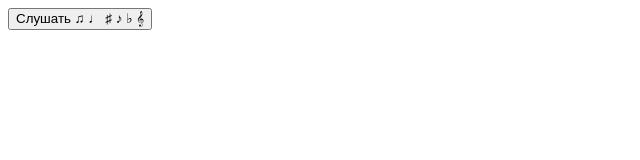
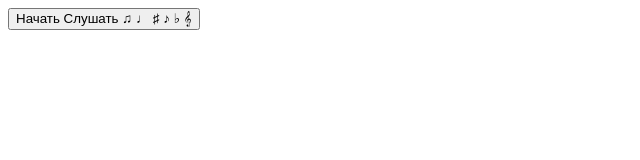
Before and after one commit to enver-isliamov/Knopka, a plain HTML site: page index.html in a window 1280 px wide. Shown: the whole page, without its empty margins (0-640 px from the left). Drawn offline with Linux system fonts and the light colour scheme.

Commit message:
index.html

```diff
--- a/index.html
+++ b/index.html
@@ -1,7 +1,7 @@
 <!-- music button -->
 <div id="screen">
     <button id="musicbtn" class="homebtns" onclick="toggleMusic()" style="color: inherit;">
-        <span id="btnText">Слушать</span>
+        <span id="btnText">Начать Слушать</span>
         <span id='notes' style="color: inherit;">
             <span class="sparkle-animation sparkle-1">♫</span>
             <span class="sparkle-animation sparkle-delay-1 sparkle-2">♩</span>
```
